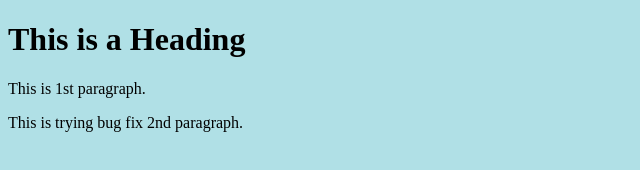
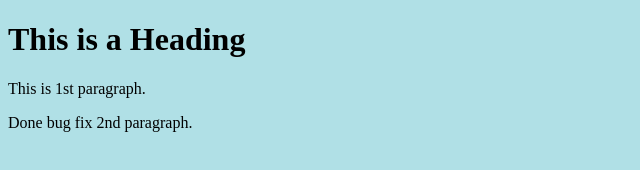
Before and after one commit to hellocutiemation/basic-merge, a plain HTML site: page index.html in a window 1280 px wide. Shown: the full height of the page, 0-640 px from the left. Drawn offline with Linux system fonts and the light colour scheme.

Commit message:
Done bug fix 2nd p
Done bug fix 2nd p

```diff
--- a/index.html
+++ b/index.html
@@ -7,7 +7,7 @@
 
 <h1>This is a Heading</h1>
 <p>This is 1st paragraph.</p>
-<p>This is trying bug fix 2nd paragraph.</p>
+<p>Done bug fix 2nd paragraph.</p>
 
 </body>
 </html>
```
